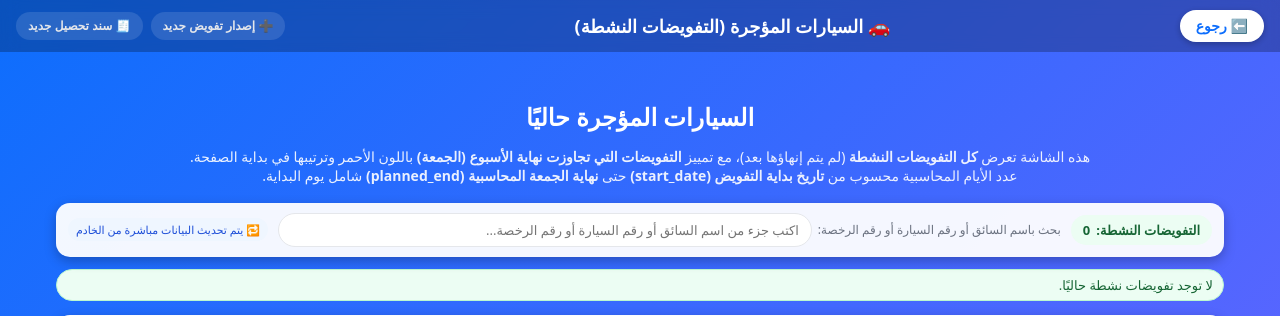
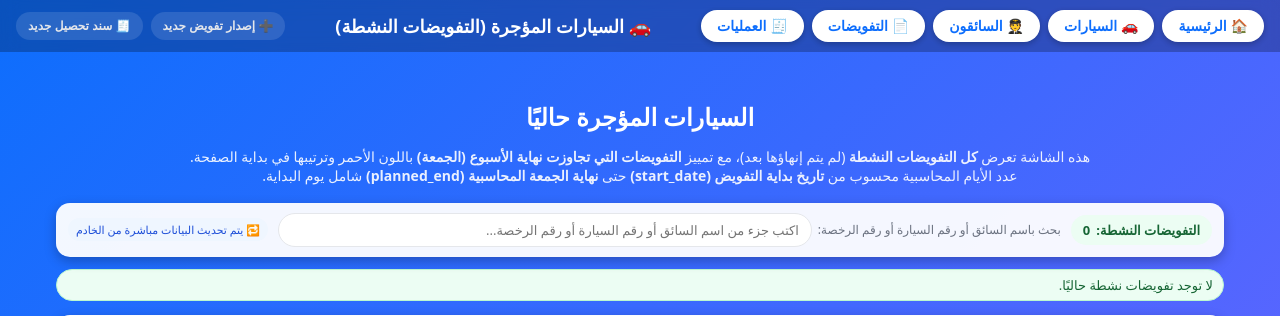
Before and after one commit to mn01001920890/opertional-car, a Flask app: page /rented in a window 1280 px wide. Shown: the top 316 px of the page. Run offline with Flask 3, Linux system fonts and the light colour scheme; data that the repository does not hold is empty.

Commit message:
Update rented.html

```diff
--- a/templates/rented.html
+++ b/templates/rented.html
@@ -28,7 +28,7 @@
       min-height: 100vh;
     }
 
-    /* 🔝 شريط علوي ثابت */
+    /* 🔝 شريط علوي ثابت + مجموعة تنقّل */
     .top-bar {
       position: fixed;
       top: 0;
@@ -41,6 +41,14 @@
       display: flex;
       align-items: center;
       gap: 10px;
+      flex-wrap: wrap;
+    }
+
+    .nav-group {
+      display: flex;
+      align-items: center;
+      gap: 8px;
+      flex-wrap: wrap;
     }
 
     .back-btn {
@@ -58,6 +66,7 @@
       box-shadow: 0 2px 6px rgba(0,0,0,0.25);
       transition: 0.2s ease;
       white-space: nowrap;
+      text-decoration: none;
     }
 
     .back-btn:hover {
@@ -79,6 +88,7 @@
       display: flex;
       align-items: center;
       gap: 8px;
+      flex-wrap: wrap;
     }
 
     .small-link-btn {
@@ -568,7 +578,7 @@
 
     .modal-row {
       display: flex;
-      justify-content: space-between;
+      justify-content: space بين;
       gap: 6px;
       margin-bottom: 4px;
     }
@@ -669,9 +679,13 @@
 <body>
   <!-- 🔝 الهيدر الثابت -->
   <header class="top-bar">
-    <button class="back-btn" onclick="location.href='/'">
-      ⬅️ رجوع
-    </button>
+    <div class="nav-group">
+      <button class="back-btn" onclick="location.href='/'">🏠 الرئيسية</button>
+      <button class="back-btn" onclick="location.href='/cars'">🚗 السيارات</button>
+      <button class="back-btn" onclick="location.href='/drivers'">🧑‍✈️ السائقون</button>
+      <button class="back-btn" onclick="location.href='/authorizations'">📄 التفويضات</button>
+      <button class="back-btn" onclick="location.href='/operations'">🧾 العمليات</button>
+    </div>
 
     <h1 class="page-title">🚗 السيارات المؤجرة (التفويضات النشطة)</h1>
 
@@ -1022,9 +1036,7 @@
               <span class="pill-id">#${a.id}</span>
               <span>${a.car_number || "بدون رقم"} — ${(a.car_model || "")} ${(a.car_type || "")}</span>
             </h3>
-            <span class="${statusClass}">
-              ${isOverdue ? "مؤجرة — متجاوزة مدة الأسبوع" : "مؤجرة"}
-            </span>
+            <span class="${statusClass}">${isOverdue ? "مؤجرة — متجاوزة مدة الأسبوع" : "مؤجرة"}</span>
           </div>
 
           <div class="row">
@@ -1193,13 +1205,13 @@
       refreshViews();
     }
 
-    // فتح صفحة سند التحصيل مع تمرير رقم التفويض (نستخدمها حاليًا يدويًا)
+    // فتح صفحة سند التحصيل مع تمرير رقم التفويض
     function openReceipt(authId) {
       if (!authId) return;
       window.location.href = `/receipt?authorization_id=${authId}`;
     }
 
-    // ✳️ بدلاً من الإقفال المباشر: نفتح مودال مراجعة التفويض
+    // ✳️ فتح مودال مراجعة التفويض قبل الإقفال
     function endAuthorization(authId, btnEl) {
       const auth = allAuthorizations.find(a => String(a.id) === String(authId));
       if (!auth) {
```
